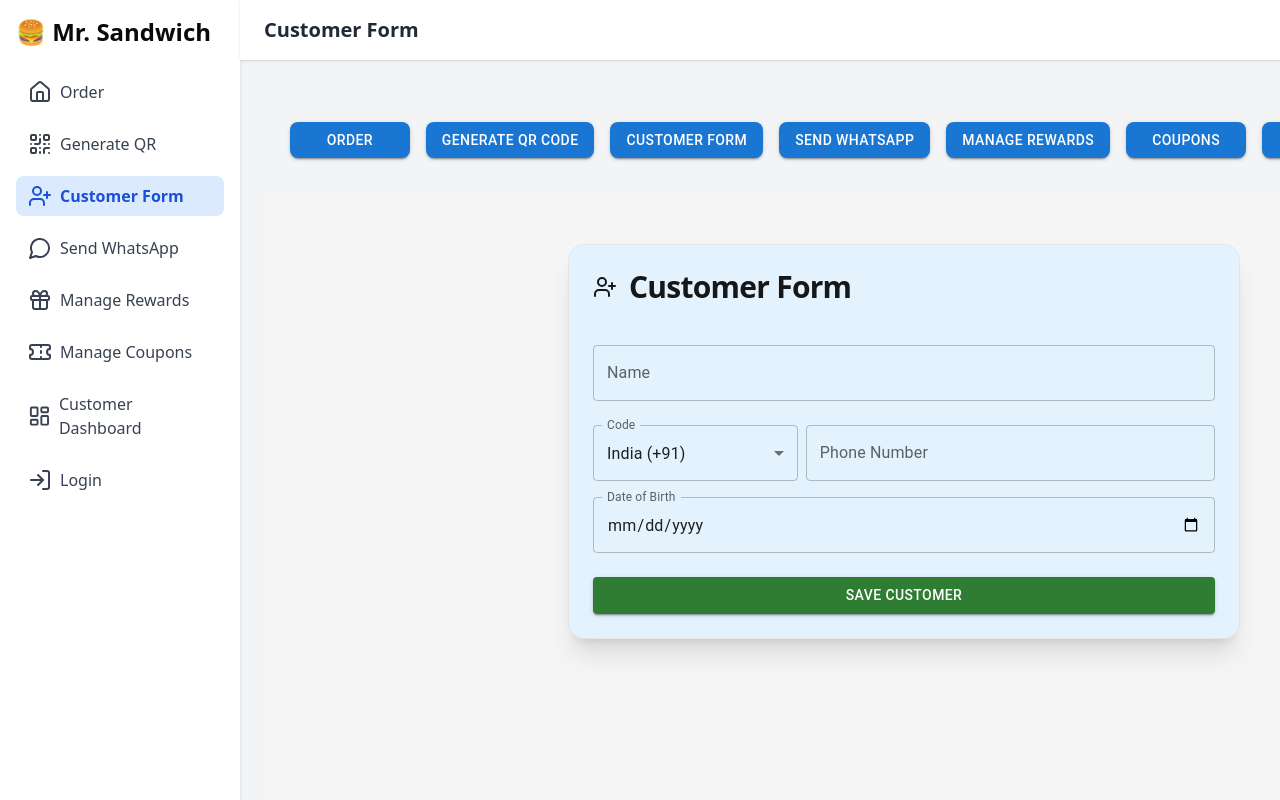
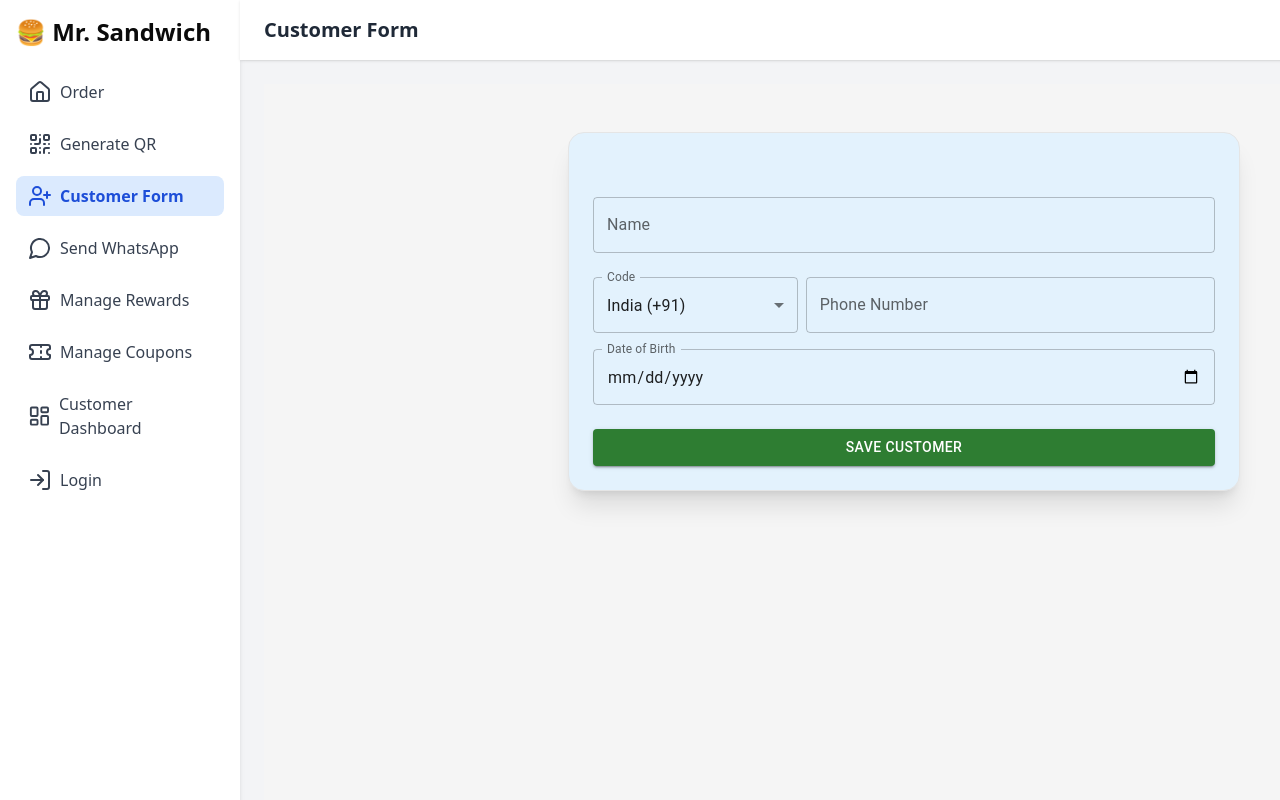
Before and after one commit to Abhibhardwaj335/fe-mr-sandwich, a React (Vite) app: page / in a window 1280 px wide. Shown: the top 800 px of the page. Built offline with nearby package versions, Linux system fonts and the light colour scheme; sample sign-in values are in the browser's storage.

Commit message:
Improvement to existing functionality and Add new functionality

```diff
--- a/src/App.tsx
+++ b/src/App.tsx
@@ -48,103 +48,6 @@ const App: React.FC = () => {
       <MainLayout>
       {/* Full page container */}
       <Box sx={{ width: "100vw", minHeight: "100vh", boxSizing: "border-box" }}>
-        {/* Top-level layout wrapper */}
-        <Box sx={{ width: "100%", px: 2, py: 2 }}>
-          {/* Hamburger Menu Icon */}
-          <Box sx={{ display: { xs: "block", sm: "none" }, position: "absolute", left: 10, top: 20 }}>
-            <IconButton onClick={toggleDrawer(true)} size="large">
-              <MenuIcon />
-            </IconButton>
-          </Box>
-
-          {/* Drawer for Mobile */}
-          <Drawer anchor="left" open={drawerOpen} onClose={toggleDrawer(false)}>
-            <Box sx={{ width: 250, textAlign: "center" }}>
-              <MenuItem component={Link} to="/order" onClick={toggleDrawer(false)} sx={{ fontWeight: "bold" }}>
-                Order
-              </MenuItem>
-              <MenuItem component={Link} to="/generate-qr" onClick={toggleDrawer(false)} sx={{ fontWeight: "bold" }}>
-                Generate QR Code
-              </MenuItem>
-              {isAuthenticated && (
-                <>
-                  <MenuItem component={Link} to="/" onClick={toggleDrawer(false)} sx={{ fontWeight: "bold" }}>
-                    Customer Form
-                  </MenuItem>
-                  <MenuItem component={Link} to="/send-whatsapp" onClick={toggleDrawer(false)} sx={{ fontWeight: "bold" }}>
-                    Send WhatsApp
-                  </MenuItem>
-                  <MenuItem component={Link} to="/rewards" onClick={toggleDrawer(false)} sx={{ fontWeight: "bold" }}>
-                    Manage Rewards
-                  </MenuItem>
-                  <MenuItem component={Link} to="/coupons" onClick={toggleDrawer(false)} sx={{ fontWeight: "bold" }}>
-                    Coupons
-                  </MenuItem>
-                  <MenuItem component={Link} to="/customer-dashboard" onClick={toggleDrawer(false)} sx={{ fontWeight: "bold" }}>
-                    Dashboard
-                  </MenuItem>
-                </>
-              )}
-              {!isAuthenticated ? (
-                <MenuItem component={Link} to="/login" onClick={toggleDrawer(false)} sx={{ fontWeight: "bold" }}>
-                  Login
-                </MenuItem>
-              ) : (
-                <MenuItem onClick={handleLogout} sx={{ fontWeight: "bold" }}>
-                  Logout
-                </MenuItem>
-              )}
-            </Box>
-          </Drawer>
-
-          {/* Desktop Navigation */}
-          <Box
-            sx={{
-              display: { xs: "none", sm: "flex" },
-              flexWrap: "wrap",
-              justifyContent: "center",
-              alignItems: "center",
-              gap: 2,
-              width: "100%",
-              minHeight: "80px", // keep height consistent
-            }}
-          >
-            <Button variant="contained" component={Link} to="/order" sx={{ borderRadius: 2, minWidth: '120px' }}>
-              Order
-            </Button>
-            <Button variant="contained" component={Link} to="/generate-qr" sx={{ borderRadius: 2, minWidth: '120px' }}>
-              Generate QR Code
-            </Button>
-
-            {isAuthenticated ? (
-              <>
-                <Button variant="contained" component={Link} to="/" sx={{ borderRadius: 2, minWidth: '120px' }}>
-                  Customer Form
-                </Button>
-                <Button variant="contained" component={Link} to="/send-whatsapp" sx={{ borderRadius: 2, minWidth: '120px' }}>
-                  Send WhatsApp
-                </Button>
-                <Button variant="contained" component={Link} to="/rewards" sx={{ borderRadius: 2, minWidth: '120px' }}>
-                  Manage Rewards
-                </Button>
-                <Button variant="contained" component={Link} to="/coupons" sx={{ borderRadius: 2, minWidth: '120px' }}>
-                  Coupons
-                </Button>
-                <Button variant="contained" component={Link} to="/customer-dashboard" sx={{ borderRadius: 2, minWidth: '120px' }}>
-                  Dashboard
-                </Button>
-                <Button variant="outlined" color="error" onClick={handleLogout} sx={{ borderRadius: 2, minWidth: '120px' }}>
-                  Logout
-                </Button>
-              </>
-            ) : (
-              <Button variant="outlined" component={Link} to="/login" sx={{ borderRadius: 2, minWidth: '120px' }}>
-                Login
-              </Button>
-            )}
-          </Box>
-        </Box>
-
         {/* Routes Section */}
         <Routes>
           <Route path="/login" element={<Login onLogin={handleLogin} />} />
--- a/src/components/CenteredFormLayout.tsx
+++ b/src/components/CenteredFormLayout.tsx
@@ -2,14 +2,10 @@ import { Card, CardContent } from "@/components/ui/card";
 import { motion } from "framer-motion";
 
 const CenteredFormLayout = ({
-  title,
-  icon,
   children,
   description,
   footer,
 }: {
-  title: string;
-  icon?: React.ReactNode;
   children: React.ReactNode;
   description?: string;
   footer?: React.ReactNode;
@@ -25,9 +21,7 @@ const CenteredFormLayout = ({
         <Card className="shadow-xl rounded-2xl border border-border bg-[#e3f2fd] text-card-foreground">
           <CardContent className="p-6 space-y-6">
             <div className="flex items-center space-x-3">
-              {icon && <div className="text-primary text-2xl">{icon}</div>}
               <div>
-                <h1 className="text-3xl font-bold tracking-tight text-primary">{title}</h1>
                 {description && (
                   <p className="text-muted-foreground text-sm mt-1">{description}</p>
                 )}
--- a/src/components/layout/MainLayout.tsx
+++ b/src/components/layout/MainLayout.tsx
@@ -1,8 +1,26 @@
-// components/layout/MainLayout.tsx
-
+import React, { useState } from "react";
 import { ReactNode } from "react";
 import { NavLink, useLocation } from "react-router-dom";
-import { Home, UserPlus, Gift, MessageCircle, QrCode, Ticket, LayoutDashboard, LogIn } from "lucide-react";
+import {
+  Home,
+  UserPlus,
+  Gift,
+  MessageCircle,
+  QrCode,
+  Ticket,
+  LayoutDashboard,
+  LogIn,
+  Menu
+} from "lucide-react";
+import {
+  Drawer,
+  IconButton,
+  List,
+  ListItem,
+  ListItemIcon,
+  ListItemText,
+  Box,
+} from "@mui/material";
 
 const navItems = [
   { to: "/order", label: "Order", icon: <Home /> },
@@ -17,10 +35,40 @@ const navItems = [
 
 export default function MainLayout({ children }: { children: ReactNode }) {
   const location = useLocation();
+  const [mobileOpen, setMobileOpen] = useState(false);
+
+  const toggleDrawer = (open: boolean) => () => {
+    setMobileOpen(open);
+  };
+
+  const drawerContent = (
+    <Box sx={{ width: 250, p: 2 }}>
+      <div className="text-2xl font-bold mb-6">🍔 Mr. Sandwich</div>
+      <List>
+        {navItems.map((item) => (
+          <ListItem
+            key={item.to}
+            button
+            component={NavLink}
+            to={item.to}
+            onClick={toggleDrawer(false)}
+            className={({ isActive }: any) =>
+              `rounded-lg px-3 py-2 transition-all ${
+                isActive ? "bg-blue-100 text-blue-700 font-semibold" : "text-gray-700 hover:bg-gray-200"
+              }`
+            }
+          >
+            <ListItemIcon>{item.icon}</ListItemIcon>
+            <ListItemText primary={item.label} />
+          </ListItem>
+        ))}
+      </List>
+    </Box>
+  );
 
   return (
     <div className="flex min-h-screen bg-gray-100">
-      {/* Sidebar */}
+      {/* Sidebar for desktop */}
       <aside className="w-60 bg-white shadow-md p-4 hidden md:block">
         <div className="text-2xl font-bold mb-6">🍔 Mr. Sandwich</div>
         <nav className="space-y-3">
@@ -41,16 +89,28 @@ export default function MainLayout({ children }: { children: ReactNode }) {
         </nav>
       </aside>
 
+      {/* Mobile Drawer */}
+      <Drawer anchor="left" open={mobileOpen} onClose={toggleDrawer(false)}>
+        {drawerContent}
+      </Drawer>
+
       {/* Main Content */}
       <div className="flex-1">
         {/* Top AppBar */}
-        <header className="bg-white shadow px-6 py-4 sticky top-0 z-10">
-          <h1 className="text-xl font-semibold text-gray-800">
+        <header className="bg-white shadow px-6 py-4 sticky top-0 z-10 flex items-center justify-between">
+          {/* Mobile menu icon */}
+          <div className="block md:hidden">
+            <IconButton onClick={toggleDrawer(true)}>
+              <Menu />
+            </IconButton>
+          </div>
+          <h1 className="text-xl font-semibold text-gray-800 mx-auto md:mx-0">
             {navItems.find((item) => item.to === location.pathname)?.label || "Dashboard"}
           </h1>
+          <div className="w-10" /> {/* Spacer for alignment */}
         </header>
 
-        {/* Content */}
+        {/* Page Content */}
         <main className="p-6">{children}</main>
       </div>
     </div>
--- a/src/pages/CouponManager.tsx
+++ b/src/pages/CouponManager.tsx
@@ -10,7 +10,6 @@ import {
 } from "@mui/material";
 import DeleteIcon from "@mui/icons-material/Delete";
 import CenteredFormLayout from "../components/CenteredFormLayout";
-import { Ticket } from "lucide-react";
 
 export default function CouponManager() {
   const [coupons, setCoupons] = useState<any[]>([]);
@@ -53,7 +52,7 @@ export default function CouponManager() {
   useEffect(() => { fetchCoupons(); }, []);
 
   return (
-    <CenteredFormLayout title="Coupon Manager" icon={<Ticket />} >
+    <CenteredFormLayout>
       <Box display="flex" flexDirection="column" gap={2}>
         {/* Buttons for toggling views */}
         <Box display="flex" justifyContent="flex-start" gap={2}>
--- a/src/pages/CustomerDashboard.tsx
+++ b/src/pages/CustomerDashboard.tsx
@@ -9,7 +9,6 @@ import {
   Divider,
 } from "@mui/material";
 import CenteredFormLayout from "../components/CenteredFormLayout";
-import { LayoutDashboard } from "lucide-react";
 
 const CustomerDashboard: React.FC = () => {
   const [customerId, setCustomerId] = useState("");
@@ -40,7 +39,7 @@ const CustomerDashboard: React.FC = () => {
   };
 
   return (
-    <CenteredFormLayout title="Customer Dashboard" icon={<LayoutDashboard />} >
+    <CenteredFormLayout>
       <TextField
         label="Customer ID"
         fullWidth
--- a/src/pages/CustomerForm.tsx
+++ b/src/pages/CustomerForm.tsx
@@ -11,7 +11,6 @@ import {
   FormControl,
 } from "@mui/material";
 import CenteredFormLayout from "../components/CenteredFormLayout";
-import { UserPlus } from "lucide-react";
 
 const countryCodes = [
   { code: "+91", label: "India" },
@@ -55,7 +54,7 @@ const CustomerForm: React.FC = () => {
   };
 
   return (
-    <CenteredFormLayout title="Customer Form" icon={<UserPlus />} >
+    <CenteredFormLayout>
       <TextField
         fullWidth
         label="Name"
--- a/src/pages/GenerateQRCode.tsx
+++ b/src/pages/GenerateQRCode.tsx
@@ -2,7 +2,6 @@ import React, { useState } from 'react';
 import { Box, Button, Typography, CircularProgress, TextField } from '@mui/material';
 import QRCode from 'react-qr-code';
 import CenteredFormLayout from "../components/CenteredFormLayout";
-import { QrCode } from "lucide-react";
 
 const GenerateQRCode: React.FC = () => {
   const [tableId, setTableId] = useState('');
@@ -22,7 +21,7 @@ const GenerateQRCode: React.FC = () => {
   };
 
   return (
-    <CenteredFormLayout title="Generate QR Code" icon={<QrCode />} >
+    <CenteredFormLayout>
       <TextField
         label="Enter Table ID"
         fullWidth
--- a/src/pages/Login.tsx
+++ b/src/pages/Login.tsx
@@ -3,7 +3,6 @@ import { useLocation, useNavigate } from "react-router-dom";
 import { Box, TextField, Button, CircularProgress } from "@mui/material";
 import CenteredFormLayout from "../components/CenteredFormLayout";
 import axios from "axios";
-import {Lock } from "lucide-react";
 
 type LoginProps = {
   onLogin: () => void;
@@ -50,7 +49,7 @@ const Login: React.FC<LoginProps> = ({ onLogin }) => {
    };
 
   return (
-    <CenteredFormLayout title="Login" icon={<Lock />} >
+    <CenteredFormLayout>
       <Box display="flex" flexDirection="column" gap={2}>
         <TextField
           label="Username"
--- a/src/pages/ManageRewards.tsx
+++ b/src/pages/ManageRewards.tsx
@@ -5,14 +5,13 @@ import CenteredFormLayout from "../components/CenteredFormLayout";
 import RewardForm from "../components/RewardForm";
 import SingleCustomerRewards from "../components/SingleCustomerRewards";
 import AllCustomerRewards from "../components/AllCustomerRewards";
-import { Gift } from "lucide-react";
 
 const ManageRewards: React.FC = () => {
   const [viewMode, setViewMode] = useState<"form" | "single" | "all">("form");
   const [phoneNumber, setPhoneNumber] = useState("");
 
   return (
-    <CenteredFormLayout title="Manage Rewards" icon={<Gift />}>
+    <CenteredFormLayout>
       {/* 🔁 View Navigation */}
       <Box sx={{ display: "flex", gap: 2, mt: 2 }}>
         <Button
--- a/src/pages/OrderPage.tsx
+++ b/src/pages/OrderPage.tsx
@@ -8,7 +8,6 @@ import {
   TextField
 } from '@mui/material';
 import CenteredFormLayout from "../components/CenteredFormLayout";
-import { ShoppingCart } from "lucide-react";
 
 const OrderPage: React.FC = () => {
   const [menuItems, setMenuItems] = useState<any[]>([]);
@@ -92,7 +91,7 @@ const OrderPage: React.FC = () => {
   };
 
   return (
-    <CenteredFormLayout title="Place an Order"  icon={<ShoppingCart />}>
+    <CenteredFormLayout>
       {effectiveTableId ? (
         <Typography variant="h6" mt={2}>
           You're ordering for <strong>Table {effectiveTableId}</strong>
--- a/src/pages/SendWhatsApp.tsx
+++ b/src/pages/SendWhatsApp.tsx
@@ -11,7 +11,6 @@ import {
   FormControl,
 } from "@mui/material";
 import CenteredFormLayout from "../components/CenteredFormLayout";
-import { Send } from "lucide-react";
 
 const SendWhatsApp: React.FC = () => {
   const [customerId, setCustomerId] = useState("");
@@ -78,7 +77,7 @@ const SendWhatsApp: React.FC = () => {
   };
 
   return (
-    <CenteredFormLayout title="Send WhatsApp Message" icon={<Send />}>
+    <CenteredFormLayout>
     <TextField
         fullWidth
         label="Customer ID"
```
